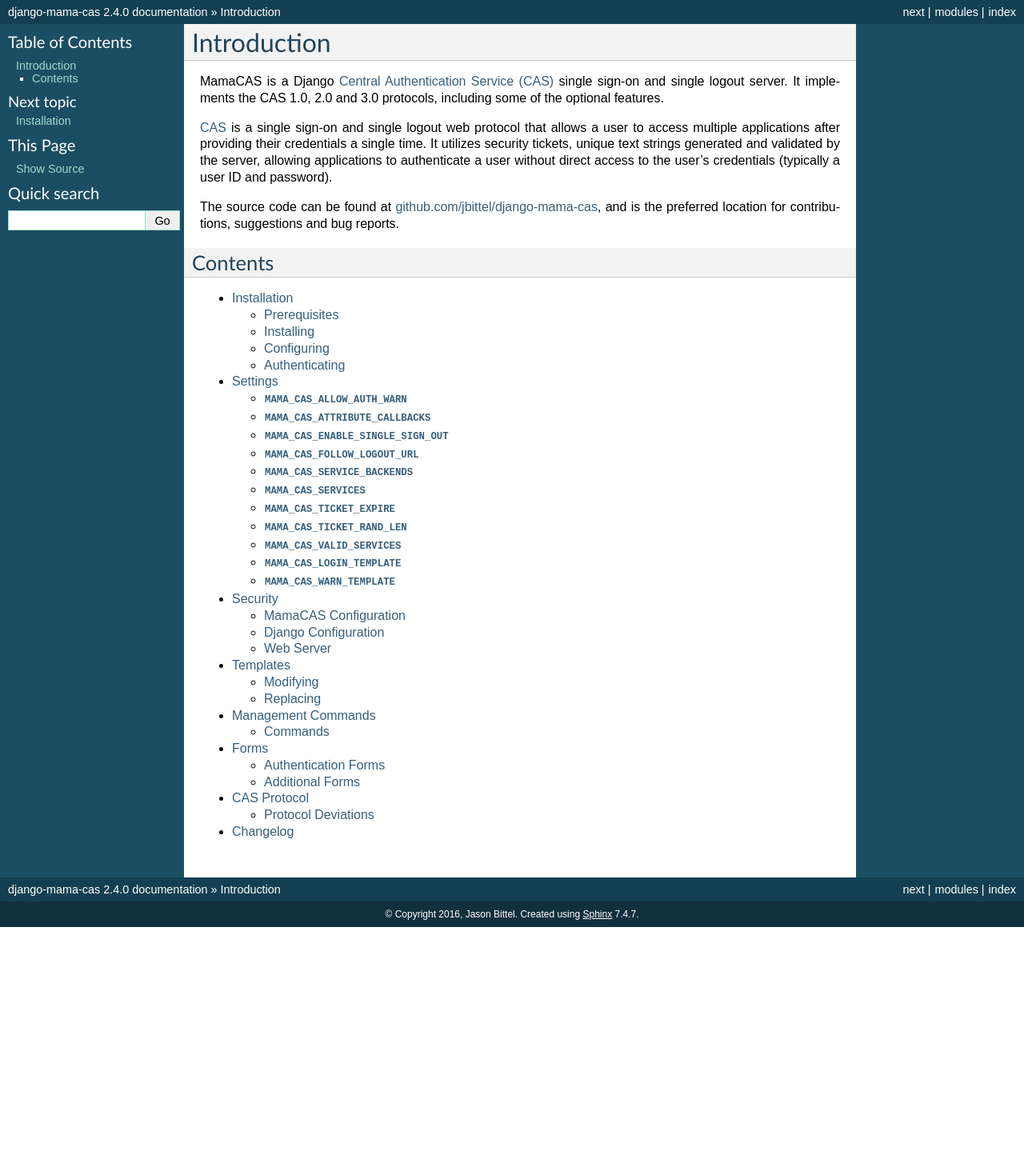
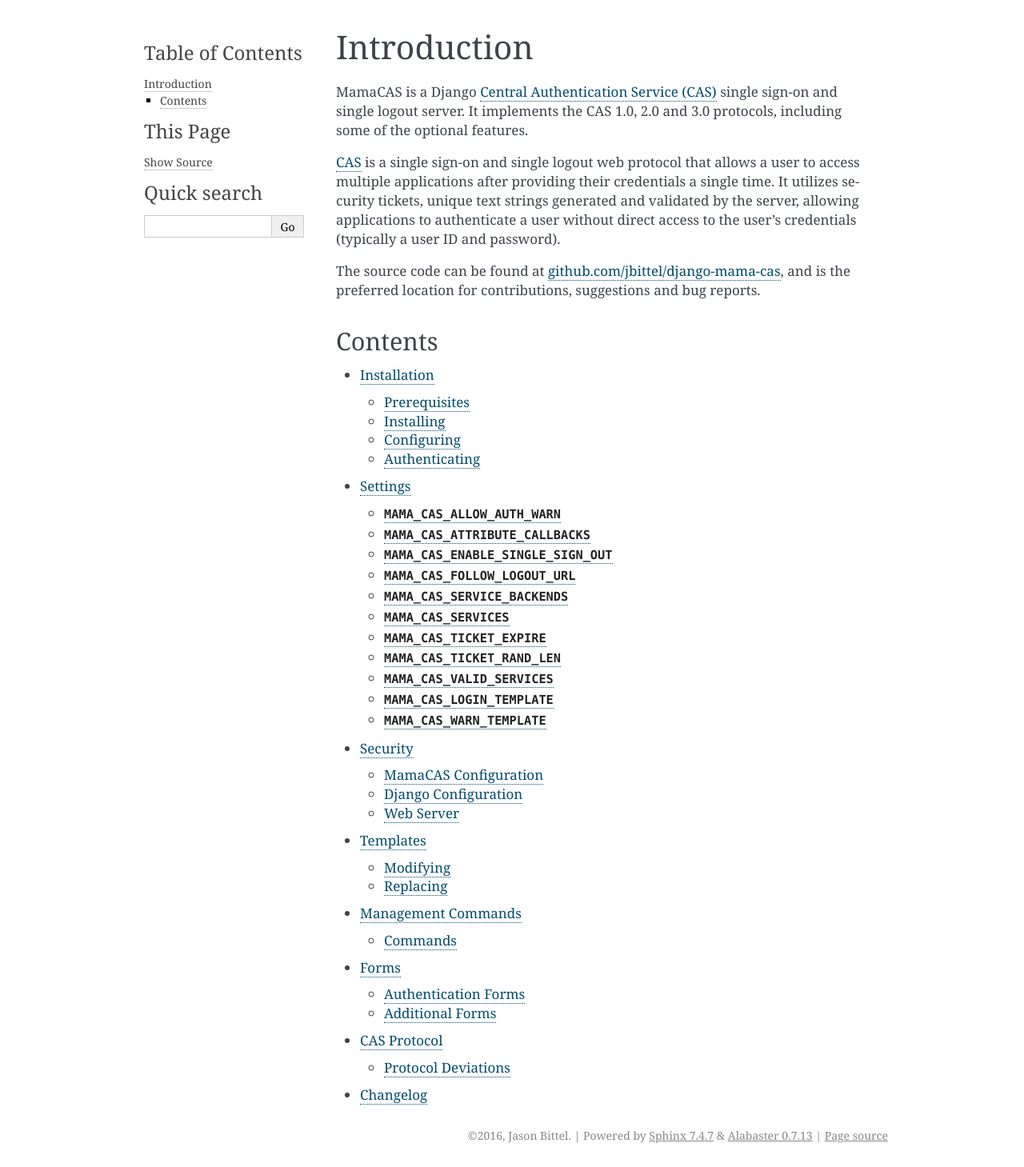
Before and after one commit to jbittel/django-mama-cas, a Sphinx documentation site: the page built from docs/index.rst, in a window 1280 px wide. Shown: the whole page at 80% size. Built offline with Sphinx 7.4.7, drawn with Linux system fonts in a browser that asks for light colours; before the commit the page ends 1159 px from its top, so only the background shows below that.

Commit message:
Fix docs

```diff
--- a/docs/conf.py
+++ b/docs/conf.py
@@ -91,11 +91,7 @@
 
 # The theme to use for HTML and HTML Help pages.  See the documentation for
 # a list of builtin themes.
-on_rtd = os.environ.get('READTHEDOCS', None) == 'True'
-if on_rtd:
-    html_theme = 'default'
-else:
-    html_theme = 'classic'
+html_theme = 'alabaster'
 
 # Theme options are theme-specific and customize the look and feel of a theme
 # further.  For a list of options available for each theme, see the
```
Also changed, not shown: 1 other file.
